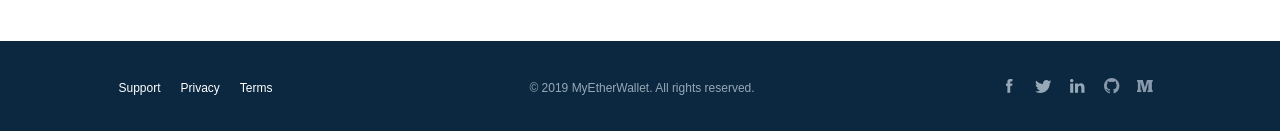
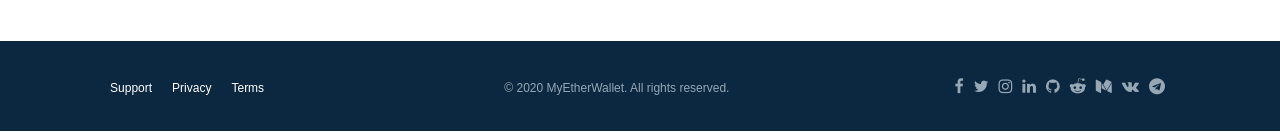
Before and after one commit to MyEtherWallet/mewcx-landing-page, a Vue app: page / in a window 1280 px wide. Shown: the part 665-797 px from the top of the page. Built offline with nearby package versions, Linux system fonts and the light colour scheme.

Commit message:
Update footer

```diff
--- a/public/index.html
+++ b/public/index.html
@@ -5,6 +5,7 @@
     <meta charset="utf-8">
     <meta http-equiv="X-UA-Compatible" content="IE=edge">
     <link rel="icon" href="<%= BASE_URL %>favicon.ico">
+    <link rel="stylesheet" href="https://cdnjs.cloudflare.com/ajax/libs/font-awesome/4.7.0/css/font-awesome.min.css">
     <title>MEWCX: Web3 Extension by MyEtherWallet</title>
   </head>
   <body>
--- a/src/components/Footer/Footer.scss
+++ b/src/components/Footer/Footer.scss
@@ -34,6 +34,7 @@
 }
 
 .social-links > a {
+  color: #96a8b6;
   padding: 5px;
 }
 
--- a/src/components/Footer/Footer.vue
+++ b/src/components/Footer/Footer.vue
@@ -7,13 +7,18 @@
             <a href="https://www.myetherwallet.com/privacy-policy">Privacy</a>
             <a href="https://www.myetherwallet.com/terms-and-conditions">Terms</a>
           </div>
-          <div class="copyright-txt mt-1">© 2019 MyEtherWallet. All rights reserved. </div>
+          <div class="copyright-txt mt-1">© 2020 MyEtherWallet. All rights reserved. </div>
           <div class="social-links">
-            <a href="https://www.facebook.com/MyEtherWallet/" target="_blank"><img src="@/assets/images/footer_icon1.png" alt="facebook"></a>
-            <a href="https://twitter.com/myetherwallet" target="_blank"><img src="@/assets/images/footer_icon2.png" alt="twitter"></a>
-            <a href="https://www.instagram.com/myetherwallet/" target="_blank"><img src="@/assets/images/footer_icon3.png" alt="instagram"></a>
-            <a href="https://github.com/myetherwallet" target="_blank"><img src="@/assets/images/footer_icon4.png" alt="github"></a>
-            <a href="https://medium.com/@myetherwallet" target="_blank"><img src="@/assets/images/footer_icon5.png" alt="medium"></a>
+              <a
+                v-for="link in links"
+                :key="link.class"
+                :href="link.to"
+                :aria-label="link.to"
+                rel="noopener noreferrer"
+                target="_blank"
+              >
+                <i :class="'fa ' + link.class" />
+              </a>
           </div>
         </b-row>
     </b-container>
@@ -22,7 +27,48 @@
 
 <script>
 export default {
-
+  data() {
+    return {
+      links: [
+        {
+          to: 'https://www.facebook.com/myetherwallet',
+          class: 'fa-facebook'
+        },
+        {
+          to: 'https://www.twitter.com/@myetherwallet',
+          class: 'fa-twitter'
+        },
+        {
+          to: 'https://www.instagram.com/myetherwallet',
+          class: 'fa-instagram'
+        },
+        {
+          to: 'https://www.linkedin.com/company/myetherwallet',
+          class: 'fa-linkedin'
+        },
+        {
+          to: 'https://www.github.com/myetherwallet',
+          class: 'fa-github'
+        },
+        {
+          to: 'https://www.reddit.com/r/myetherwallet',
+          class: 'fa-reddit-alien'
+        },
+        {
+          to: 'https://www.medium.com/@myetherwallet',
+          class: 'fa-medium'
+        },
+        {
+          to: 'https://vk.com/public190491855',
+          class: 'fa-vk'
+        },
+        {
+          to: 'https://t.me/myetherwalletofficial',
+          class: 'fa-telegram'
+        }
+      ]
+    };
+  }
 }
 </script>
 
--- a/src/main.js
+++ b/src/main.js
@@ -7,6 +7,7 @@ import Vue from 'vue';
 
 Vue.use(BootstrapVue)
 
+
 Vue.config.productionTip = false
 
 new Vue({
```
